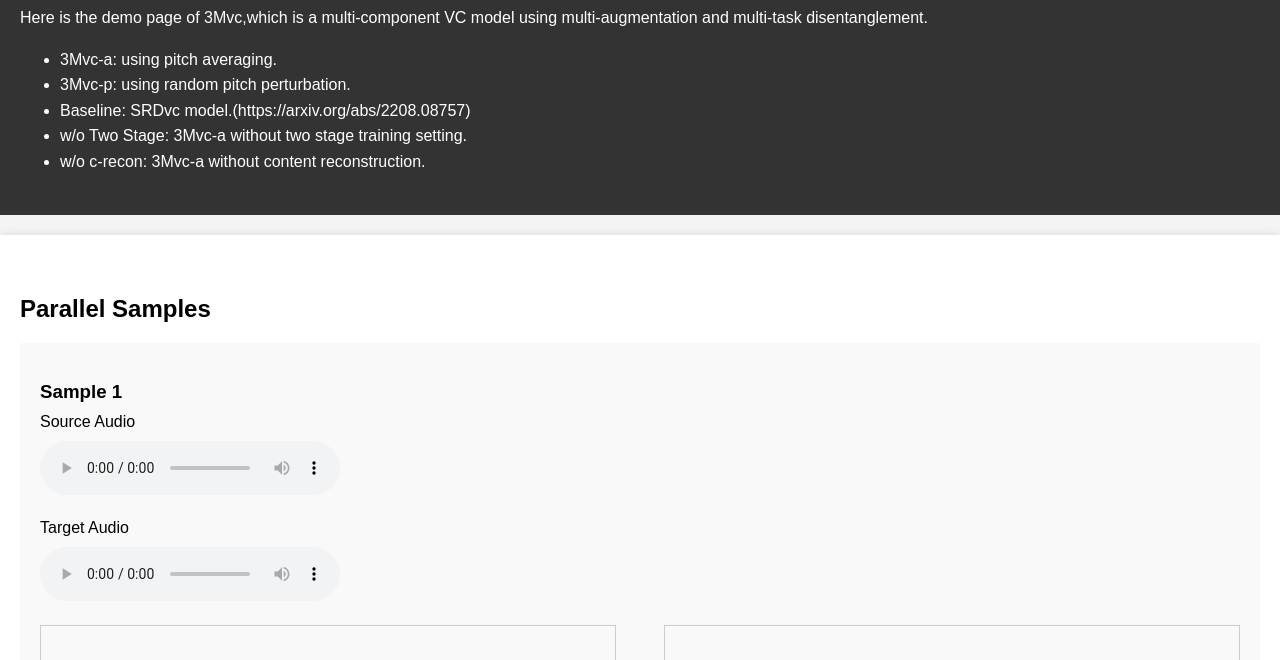
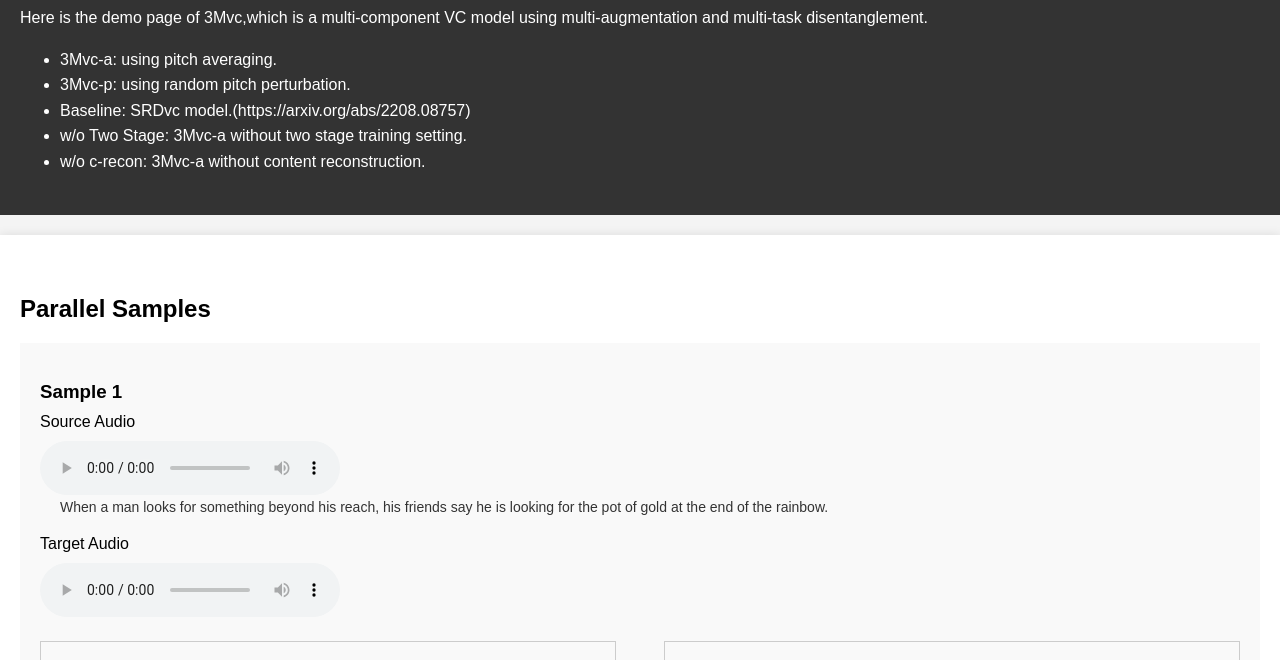
Before and after one commit to g0ngyuChen/3mvc, a plain HTML site: page index.html in a window 1280 px wide. Shown: the part 78-738 px from the top of the page. Drawn offline with Linux system fonts and the light colour scheme.

Commit message:
Update index.html

```diff
--- a/index.html
+++ b/index.html
@@ -81,6 +81,11 @@
             width: 48%;
             margin-bottom: 10px;
         }
+        .text-label {
+        margin-left: 20px;
+        color: #333;
+        font-size: 14px;
+        }
         footer {
             text-align: center;
             padding: 10px;
@@ -118,6 +123,7 @@
                     <source src="parallel1/source.wav" type="audio/wav">
                     Your browser does not support the audio element.
                 </audio>
+                <div class="text-label">When a man looks for something beyond his reach, his friends say he is looking for the pot of gold at the end of the rainbow. </div>
             </div>
             <div class="audio-sample">
                 <div class="audio-label">Target Audio</div>
```
